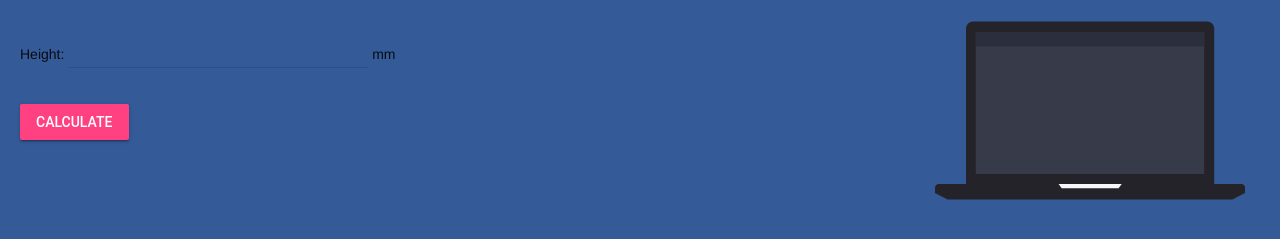
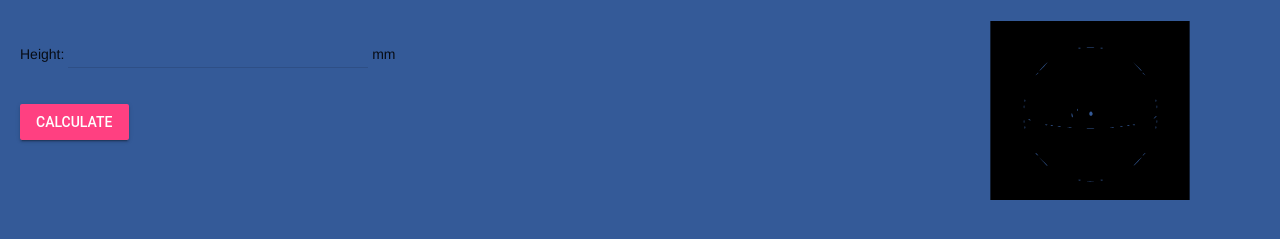
Before and after one commit to ekaterina-chernykh/ISC20-Unit-3-03, a plain HTML site: page index.html in a window 1280 px wide. Shown: the part 151-390 px from the top of the page. Drawn offline with nearby package versions, Linux system fonts and the light colour scheme.

Commit message:
added image, flow chart and storyboard

```diff
--- a/index.html
+++ b/index.html
@@ -59,8 +59,8 @@
         <h3>XXX</h3>
         <p></p>
         <img
-          src="./images/notebook-animation.svg"
-          alt="Computer"
+          src="./images/volume-sphere.svg"
+          alt="volume-sphere.svg"
           width="25%"
           height="25%"
         />
```
Also changed, not shown: images/notebook-animation.svg (deleted), images/volume-sphere.svg (added), 2 other files.
